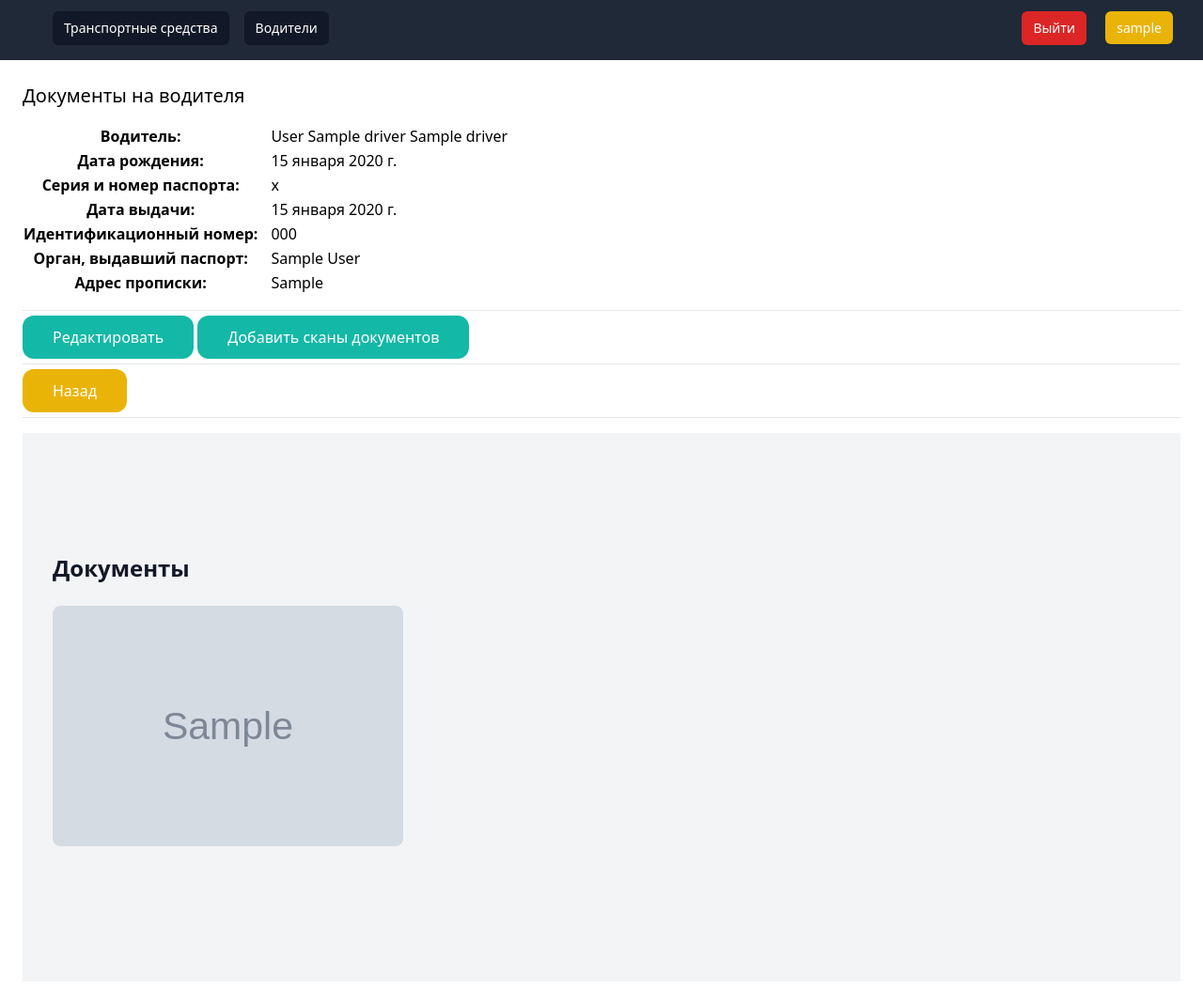
After one commit to Aleksei911/LAVTrans-2001-Django-project-, a Django app: page /1/passport_info/ in a window 1280 px wide. The commit adds this page. Shown: the whole page at 94% size. Run offline with Django 4.2, Linux system fonts and the light colour scheme; a user stored in the database is signed in; tables that the repository leaves empty hold one stand-in row (values such as "Sample post"); grey boxes marked "Sample" are stand-in pictures; some libraries are stand-ins or nearby versions.

Commit message:
add passport_info

```diff
--- a/lavtrans/database/models.py
+++ b/lavtrans/database/models.py
@@ -110,7 +110,7 @@ class PassportDriver(models.Model):
 
 class DriverScans(models.Model):
     driver = models.ForeignKey('Driver', on_delete=models.CASCADE)
-    scan = models.ImageField(upload_to=f'images/drivers/', blank=True, null=True,
+    image = models.ImageField(upload_to=f'images/drivers/', blank=True, null=True,
                              verbose_name='Сканы документов')
 
     def __str__(self):
--- /dev/null
+++ b/lavtrans/database/templates/database/drivers/passport_info.html
@@ -0,0 +1,93 @@
+{% extends 'database/base.html'%}
+
+{% block title %}
+Документы на водителя
+{% endblock %}
+
+{% block content %}
+<div class="py-6 px-6">
+    <h1 class="mb-4 text-xl">Документы на водителя</h1>
+    <table>
+        <tbody>
+        <tr>
+            <th><p class="mr-3">Водитель:</p></th>
+            <td>
+                <p>{{ passport.driver }}</p>
+            </td>
+        </tr>
+        <tr>
+            <th><p class="mr-3">Дата рождения:</p></th>
+            <td>
+                <p>{{ passport.date_of_birth }}</p>
+            </td>
+        </tr>
+        <tr>
+            <th><p class="mr-3">Серия и номер паспорта:</p></th>
+            <td>
+                <p>{{ passport.passport_number }}</p>
+            </td>
+        </tr>
+        <tr>
+            <th><p class="mr-3">Дата выдачи:</p></th>
+            <td>
+                <p>{{ passport.date_of_issue }}</p>
+            </td>
+        </tr>
+        <tr>
+            <th><p class="mr-3">Идентификационный номер:</p></th>
+            <td>
+                <p>{{ passport.identification_number }}</p>
+            </td>
+        </tr>
+        <tr>
+            <th><p class="mr-3">Орган, выдавший паспорт:</p></th>
+            <td>
+                <p>{{ passport.authority }}</p>
+            </td>
+        </tr>
+        <tr>
+            <th><p class="mr-3">Адрес прописки:</p></th>
+            <td>
+                <p>{{ passport.place_of_residence }}</p>
+            </td>
+        </tr>
+        </tbody>
+    </table>
+
+    <hr class="my-4">
+
+    <a class="py-3 px-8 bg-teal-500 text-white rounded-xl" href="/">Редактировать</a>
+    <a class="py-3 px-8 bg-teal-500 text-white rounded-xl" href="/">Добавить сканы документов</a>
+
+    <hr class="my-4">
+
+    <a class="py-3 px-8 bg-yellow-500 text-white rounded-xl" href="{% url 'driver_info' passport.driver.id %}">Назад</a>
+
+    <hr class="my-4">
+
+    {% if scans %}
+
+    <div class="bg-gray-100">
+        <div class="mx-auto max-w-7xl px-4 sm:px-6 lg:px-8">
+            <div class="mx-auto max-w-2xl py-16 sm:py-24 lg:max-w-none lg:py-32">
+                <h2 class="text-2xl font-bold text-gray-900">Документы</h2>
+
+                <div class="mt-6 space-y-12 lg:grid lg:grid-cols-3 lg:gap-x-6 lg:space-y-0">
+                    {% for scan in scans %}
+                    <div class="mb-4 group relative">
+                        <div class="relative h-80 w-full overflow-hidden rounded-lg bg-white sm:aspect-h-1 sm:aspect-w-2 lg:aspect-h-1 lg:aspect-w-1 group-hover:opacity-75 sm:h-64">
+                            <img src="{{ scan.image.url }}"
+                                 alt="."
+                                 class="h-full w-full object-cover object-center">
+                        </div>
+                    </div>
+                    {% endfor %}
+                </div>
+            </div>
+        </div>
+    </div>
+    {% else %}
+    <p class="mt-6 px-2">По данному транспортному средству документов не найдено...</p>
+    {% endif %}
+</div>
+{% endblock %}
--- a/lavtrans/database/urls.py
+++ b/lavtrans/database/urls.py
@@ -26,4 +26,5 @@ urlpatterns = [
     path('<int:pk>/techpassport_info/', techpassport_info, name='techpassport_info'),
     path('<int:pk>/techpassport_edit/', techpassport_edit, name='techpassport_edit'),
     path('<int:pk>/add_techpassport_scans/', add_techpassport_scans, name='add_techpassport_scans'),
+    path('<int:pk>/passport_info/', passport_driver_info, name='passport_info'),
 ]
--- a/lavtrans/database/views.py
+++ b/lavtrans/database/views.py
@@ -195,11 +195,13 @@ def drivers(request):
 @login_required
 def driver_info(request, pk):
     driver = Driver.objects.get(pk=pk)
+    passport = PassportDriver.objects.get(driver=driver)
     events = InsuranceEvent.objects.filter(driver=driver)
 
     context = {
         'driver': driver,
         'events': events,
+        'passport': passport,
     }
     return render(request, 'database/drivers/driver_detail.html', context)
 
@@ -237,11 +239,24 @@ def driver_edit(request, pk):
                   f"{driver.last_name} {driver.name} {driver.middle_name} : паспорт {driver.passport}, "
                   f"виза {driver.visa}, водительское {driver.driver_card}, статус {driver.active}")
 
-            return redirect('drivers')
+            return redirect('driver_info', pk=pk)
     else:
         form = AddDriverForm(instance=driver)
 
     return render(request, 'database/drivers/edit_driver.html', {'form': form})
+
+
+@login_required
+def passport_driver_info(request, pk):
+    driver = Driver.objects.get(pk=pk)
+    passport = PassportDriver.objects.get(driver=driver)
+    scans = DriverScans.objects.filter(driver=driver)
+
+    context = {
+        'passport': passport,
+        'scans': scans,
+    }
+    return render(request, 'database/drivers/passport_info.html', context)
 
 
 @login_required
```
Also changed, not shown: lavtrans/database/templates/database/drivers/driver_detail.html (+8 -0 lines).
